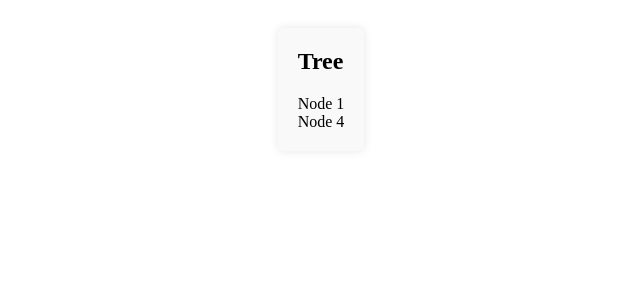
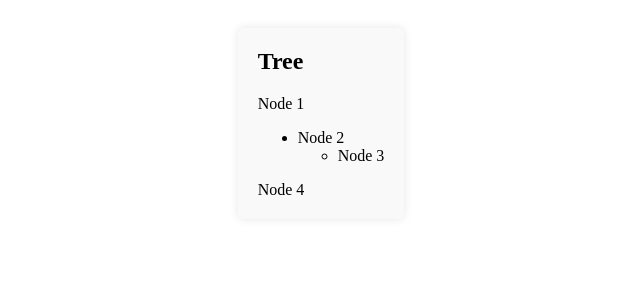
Before and after one commit to korolknopok/react-tree, a React (Vite) app: page / in a window 1280 px wide. Shown: the top 300 px of the page, without its empty margins (319-959 px from the left). Built offline with nearby package versions, Linux system fonts and the light colour scheme.

Commit message:
feature(task4-add-treenode-component): add TreeNode component to display enclosure

```diff
--- a/src/components/Tree/Tree.tsx
+++ b/src/components/Tree/Tree.tsx
@@ -1,4 +1,5 @@
 import type {TreeData} from "../../data/treeData.ts";
+import {TreeNode} from "../TreeNode/TreeNode.tsx";
 
 interface TreeProps {
     data: TreeData[];
@@ -8,7 +9,12 @@ export const Tree = ({ data } : TreeProps) => {
     return (
         <div className="tree">
             {data.map((node) => (
-                <div key={node.id}> {node.name} </div>
+                <TreeNode
+                    key={node.id}
+                    id={node.id}
+                    name={node.name}
+                    children={node.children}
+                />
             ))}
         </div>
     );
--- /dev/null
+++ b/src/components/TreeNode/TreeNode.css
@@ -0,0 +1,14 @@
+.node {
+    margin-left: 20px;
+}
+
+.node-label {
+    cursor: pointer;
+    padding: 5px;
+    display: inline-block;
+}
+
+.node-children {
+    list-style-type: none;
+    padding-left: 20px;
+}
--- /dev/null
+++ b/src/components/TreeNode/TreeNode.tsx
@@ -0,0 +1,28 @@
+import type {TreeData} from "../../data/treeData.ts";
+
+interface TreeNodeProps {
+    id: number;
+    name: string;
+    children?: TreeData[];
+}
+
+export const TreeNode =({id, name, children}: TreeNodeProps) => {
+    return (
+        <div className="node">
+            <label className="node-label">{name}</label>
+            {children && children.length > 0 && (
+                <ul className="node-children">
+                    {children.map((child) => (
+                        <li key={child.id}>
+                            <TreeNode
+                                id={child.id}
+                                name={child.name}
+                                children={child.children}
+                            />
+                        </li>
+                    ))}
+                </ul>
+            )}
+        </div>
+    )
+}
```
